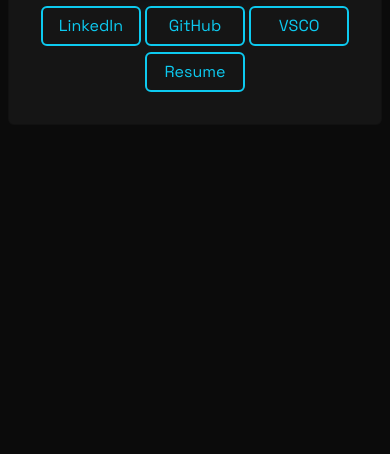
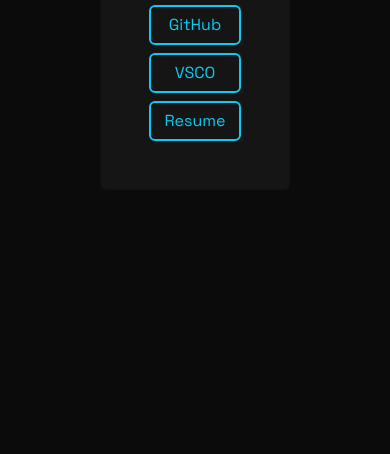
Before and after one commit to DreamWeaver3033/web-portfolio-file-server, a website: page index.html in a window 390 px wide. Shown: the part 390-844 px from the top of the page. Drawn offline with nearby package versions, Linux system fonts and the light colour scheme.

Commit message:
fix button layout on index page for mobile

```diff
--- a/index.html
+++ b/index.html
@@ -19,15 +19,15 @@
         </ul>
     </div>
 
-    <div class="card w-auto p-3">
+    <div class="card mx-auto mw-md-50 mw-100 p-4">
         <h1 class="glow">myles weaver</h1>
-        <div class="card-body" style="padding-bottom: 2%;">
-            <button onclick="buttonClicked(1)" type="button" class="btn btn-outline-info border-2" style="width: 100px;">LinkedIn</button>
-            <button onclick="buttonClicked(2)" type="button" class="btn btn-outline-info border-2" style="width: 100px;">GitHub</button>
-            <button onclick="buttonClicked(3)" type="button" class="btn btn-outline-info border-2" style="width: 100px;">VSCO</button>
-        </div>
-        <div class="card-body" style="padding-top: 0%;">
-            <button onclick="buttonClicked(4)" type="button" class="btn btn-outline-info border-2" style="width: 100px;">Resume</button>
+        <div class="card-body p-4">
+          <div class="d-flex flex-column">
+            <button onclick="buttonClicked(1)" type="button" class="btn btn-outline-info border-2 mb-2">LinkedIn</button>
+            <button onclick="buttonClicked(2)" type="button" class="btn btn-outline-info border-2 mb-2">GitHub</button>
+            <button onclick="buttonClicked(3)" type="button" class="btn btn-outline-info border-2 mb-2">VSCO</button>
+            <button onclick="buttonClicked(4)" type="button" class="btn btn-outline-info border-2">Resume</button>
+          </div>
         </div>
     </div>
 
```
